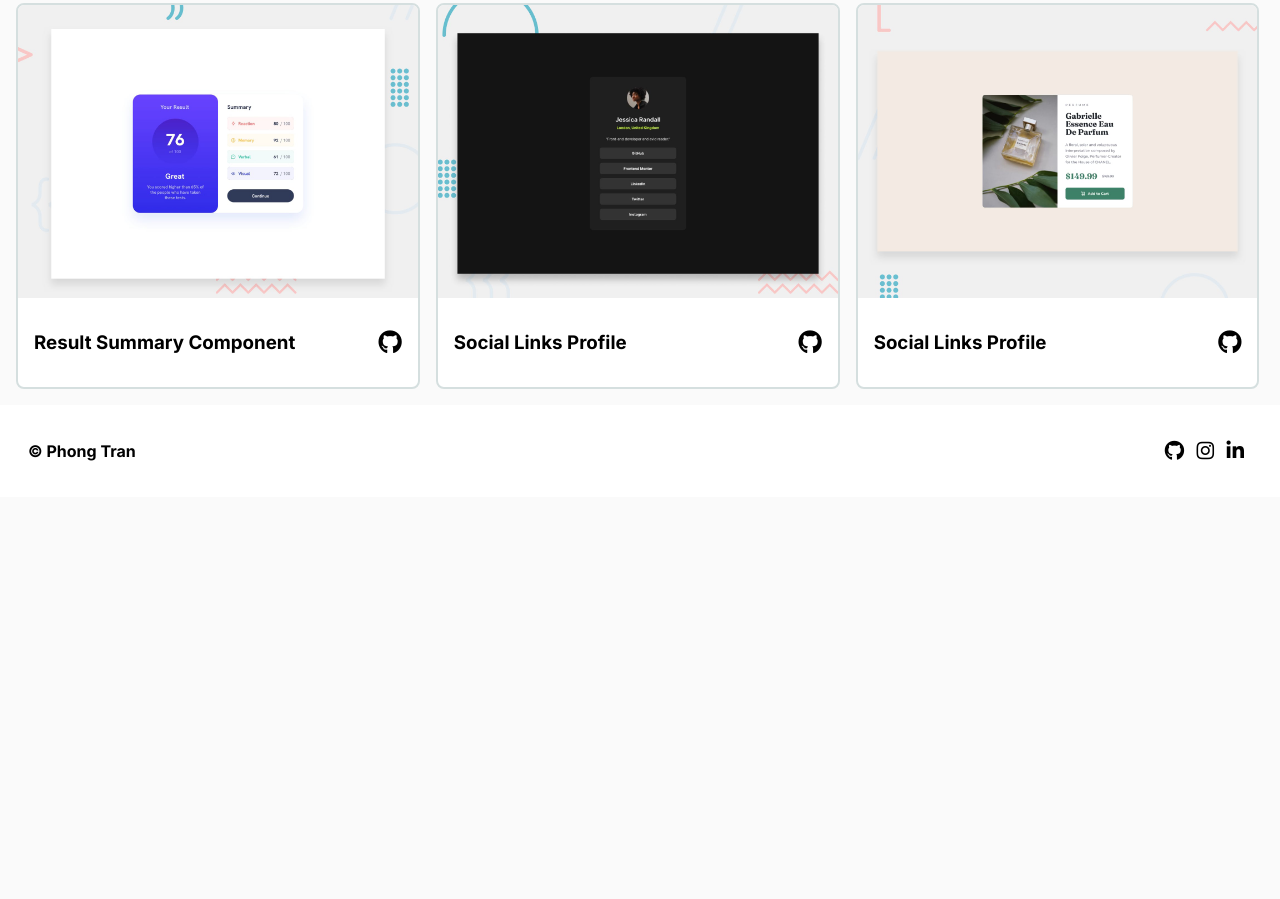
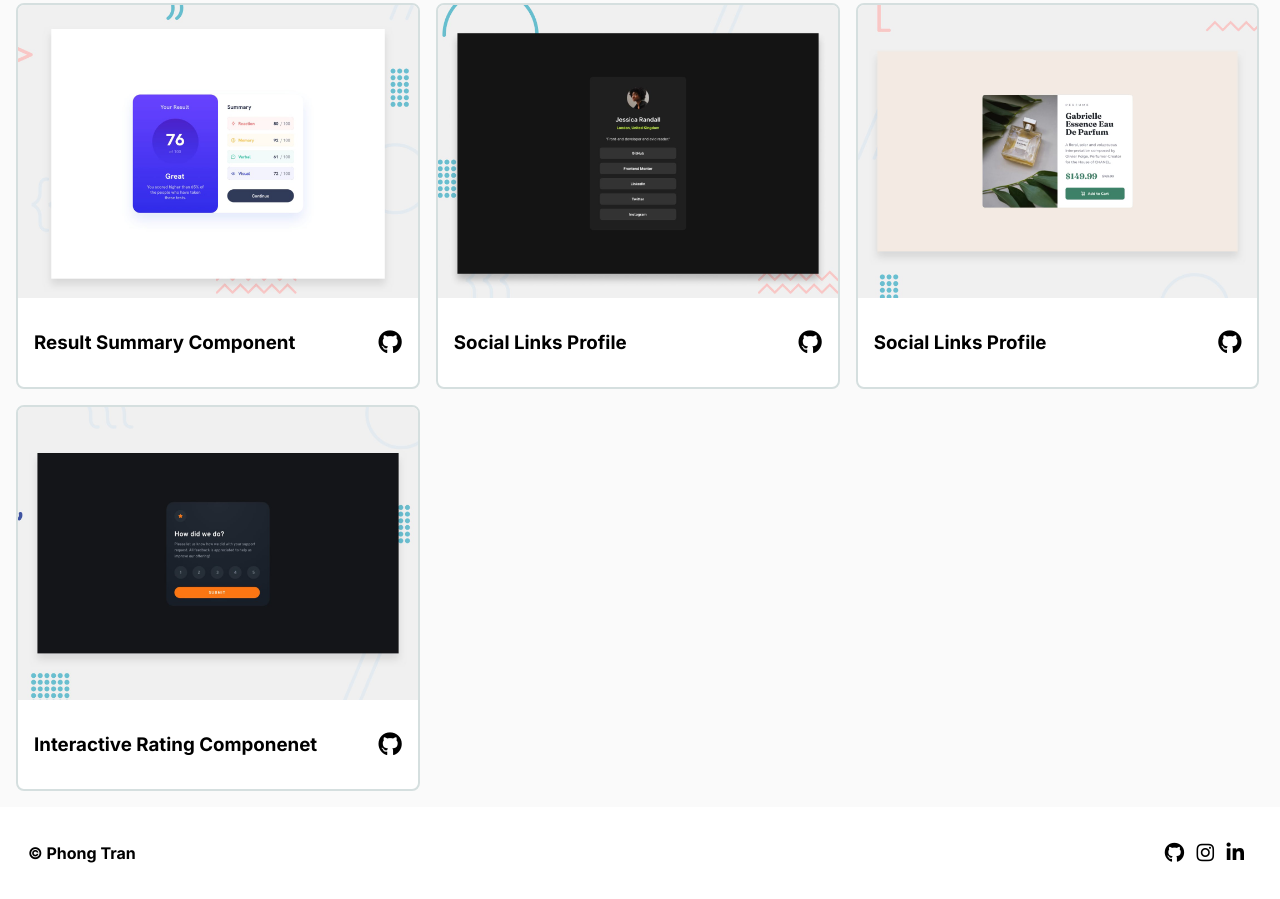
Before and after one commit to phongtran3/FrontEndMentorChallenges, a plain HTML site: page index.html in a window 1280 px wide. Shown: the part 1297-2196 px from the top of the page. Before the commit the page ends 1794 px from the top, so only its background shows below. Drawn offline with Linux system fonts and the light colour scheme.

Commit message:
Added challenge to main site

```diff
--- a/index.html
+++ b/index.html
@@ -39,6 +39,7 @@
               </a>
             </div>
           </div>
+
           <div class="card">
             <a class="card-image-container" href="./faq-accordion-main/index.html" target="_blank" rel="noopener">
               <img class="card-image" src="./faq-accordion-main/design/desktop-preview.jpg" alt="preview of faq accordion" />
@@ -52,6 +53,7 @@
               </a>
             </div>
           </div>
+
           <div class="card">
             <a class="card-image-container" href="./recipe-page-main/index.html" target="_blank" rel="noopener">
               <img class="card-image" src="./recipe-page-main/design/desktop-preview.jpg" alt="preview of recipe page" />
@@ -65,6 +67,7 @@
               </a>
             </div>
           </div>
+
           <div class="card">
             <a class="card-image-container" href="./results-summary-component-main/index.html" target="_blank" rel="noopener">
               <img class="card-image" src="./results-summary-component-main/design/desktop-preview.jpg" alt="preview of results summary component" />
@@ -78,6 +81,7 @@
               </a>
             </div>
           </div>
+
           <div class="card">
             <a class="card-image-container" href="./social-links-profile-main/index.html" target="_blank" rel="noopener">
               <img class="card-image" src="./social-links-profile-main/design/desktop-preview.jpg" alt="preview of social links profile" />
@@ -101,6 +105,20 @@
                 <h3>Social Links Profile</h3>
               </a>
               <a href="https://github.com/phongtran3/FrontEndMentorChallenges/tree/main/product-preview-card-component-main" target="_blank" rel="noopener">
+                <i class="fab fa-github" style="font-size: 24px"></i>
+              </a>
+            </div>
+          </div>
+
+          <div class="card">
+            <a class="card-image-container" href="./interactive-rating-component-main/index.html" target="_blank" rel="noopener">
+              <img class="card-image" src="./interactive-rating-component-main/design/desktop-preview.jpg" alt="preview of Interactive Rating Componenet card" />
+            </a>
+            <div class="card-title">
+              <a href="./interactive-rating-component-main/index.html" class="card-title-link" target="_blank" rel="noopener">
+                <h3>Interactive Rating Componenet</h3>
+              </a>
+              <a href="https://github.com/phongtran3/FrontEndMentorChallenges/tree/main/interactive-rating-component-main" target="_blank" rel="noopener">
                 <i class="fab fa-github" style="font-size: 24px"></i>
               </a>
             </div>
```
